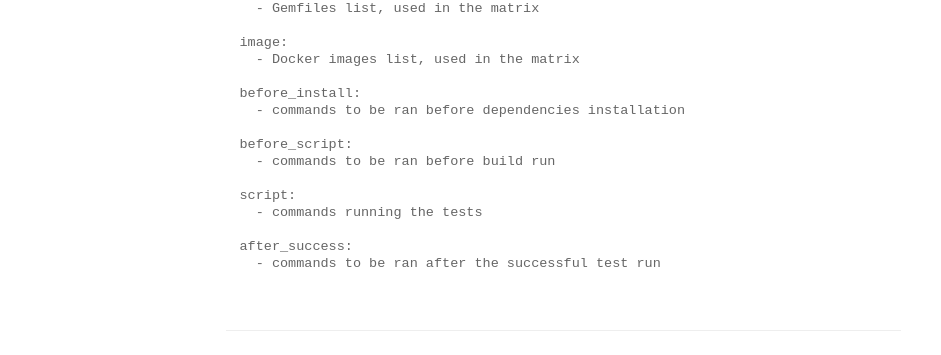
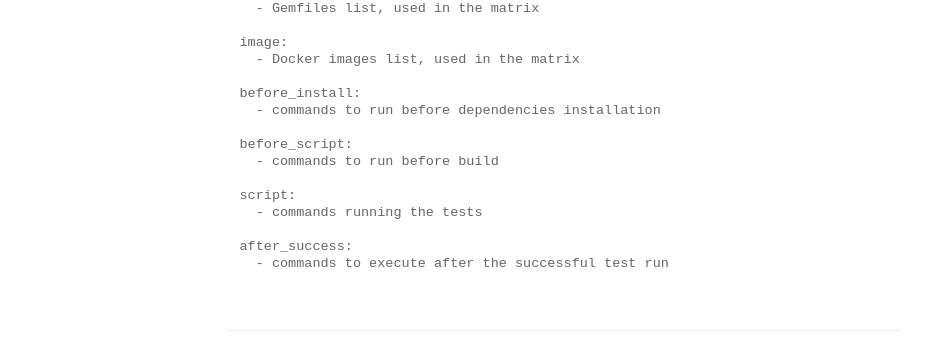
Before and after one commit to vexor/vx-promo, a Jekyll site: the page built from build_configuration.md, in a window 1280 px wide and 900 px high. Shown: the part 497-852 px from the top of the window, without its empty margins (189-1130 px from the left). Built offline with Jekyll 4.4.1, drawn with Linux system fonts in a browser that asks for light colours; Markdown is read by kramdown in place of the engine named in the settings; some of the changed text lies outside the part shown.

Commit message:
Typos'n'correction

```diff
--- a/build_configuration.md
+++ b/build_configuration.md
@@ -29,13 +29,13 @@ The build description should be placed in .travis.yml in the repo's root. Here's
       - Docker images list, used in the matrix
 
     before_install:
-      - commands to be ran before dependencies installation
+      - commands to run before dependencies installation
 
     before_script:
-      - commands to be ran before build run
+      - commands to run before build
 
     script:
       - commands running the tests
 
     after_success:
-      - commands to be ran after the successful test run
+      - commands to execute after the successful test run
```
Also changed, not shown: clojure.md (+1 -1 lines).
